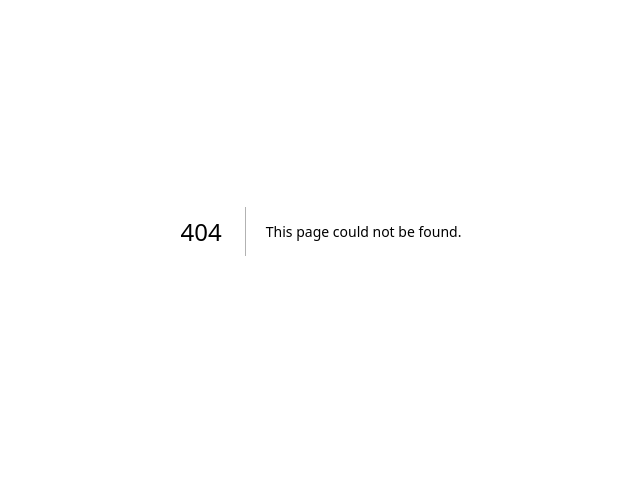
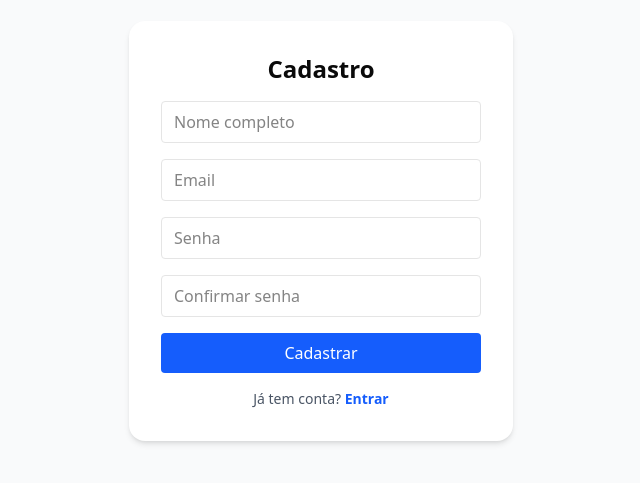
Before and after one commit to GadiegoN/lista-presenca, a Next.js app: page /register in a window 1280 px wide. Before the commit this address had no page. Shown: the part 169-652 px from the top of the page, without its empty margins (319-959 px from the left). Built offline with nearby package versions, Linux system fonts and the light colour scheme; no server answers.

Commit message:
feat: add login and register page

```diff
--- a/package.json
+++ b/package.json
@@ -8,16 +8,20 @@
     "start": "next start"
   },
   "dependencies": {
+    "@hookform/resolvers": "^5.2.2",
     "@radix-ui/react-slot": "^1.2.3",
     "class-variance-authority": "^0.7.1",
     "clsx": "^2.1.1",
     "firebase": "^12.4.0",
+    "framer-motion": "^12.23.24",
     "lucide-react": "^0.548.0",
     "next": "16.0.0",
     "react": "19.2.0",
     "react-dom": "19.2.0",
+    "react-hook-form": "^7.65.0",
     "tailwind-merge": "^3.3.1",
-    "tailwind-variants": "^3.1.1"
+    "tailwind-variants": "^3.1.1",
+    "zod": "^4.1.12"
   },
   "devDependencies": {
     "@tailwindcss/postcss": "^4",
--- /dev/null
+++ b/src/app/login/page.tsx
@@ -0,0 +1,86 @@
+"use client";
+
+import { useForm } from "react-hook-form";
+import { z } from "zod";
+import { zodResolver } from "@hookform/resolvers/zod";
+import { loginUser } from "@/lib/auth";
+import { useRouter } from "next/navigation";
+import { useState } from "react";
+
+const loginSchema = z.object({
+  email: z.email("Email inválido"),
+  password: z.string().min(6, "A senha precisa ter pelo menos 6 caracteres"),
+});
+
+type LoginData = z.infer<typeof loginSchema>;
+
+export default function LoginPage() {
+  const router = useRouter();
+  const [error, setError] = useState("");
+  const {
+    register,
+    handleSubmit,
+    formState: { errors, isSubmitting },
+  } = useForm<LoginData>({
+    resolver: zodResolver(loginSchema),
+  });
+
+  async function onSubmit(data: LoginData) {
+    try {
+      await loginUser(data.email, data.password);
+      router.push("/dashboard");
+    } catch (err) {
+      console.error(err);
+      setError("Credenciais inválidas");
+    }
+  }
+
+  return (
+    <div className="flex h-screen items-center justify-center bg-gray-50">
+      <form
+        onSubmit={handleSubmit(onSubmit)}
+        className="bg-white p-8 rounded-2xl shadow-md w-96 space-y-4"
+      >
+        <h1 className="text-2xl font-bold text-center">Login</h1>
+
+        <input
+          {...register("email")}
+          placeholder="Email"
+          className="w-full border rounded px-3 py-2"
+        />
+        {errors.email && (
+          <p className="text-red-500 text-sm">{errors.email.message}</p>
+        )}
+
+        <input
+          type="password"
+          {...register("password")}
+          placeholder="Senha"
+          className="w-full border rounded px-3 py-2"
+        />
+        {errors.password && (
+          <p className="text-red-500 text-sm">{errors.password.message}</p>
+        )}
+
+        {error && <p className="text-red-500 text-sm">{error}</p>}
+
+        <button
+          disabled={isSubmitting}
+          className="w-full bg-blue-600 text-white py-2 rounded hover:bg-blue-700"
+        >
+          {isSubmitting ? "Entrando..." : "Entrar"}
+        </button>
+
+        <p className="text-center text-sm text-gray-600">
+          Não tem conta?{" "}
+          <a
+            href="/register"
+            className="text-blue-600 font-semibold hover:underline"
+          >
+            Cadastre-se
+          </a>
+        </p>
+      </form>
+    </div>
+  );
+}
--- a/src/app/page.tsx
+++ b/src/app/page.tsx
@@ -1,65 +1,34 @@
-import Image from "next/image";
+"use client";
 
-export default function Home() {
+import { useRouter } from "next/navigation";
+
+export default function HomePage() {
+  const router = useRouter();
+
   return (
-    <div className="flex min-h-screen items-center justify-center bg-zinc-50 font-sans dark:bg-black">
-      <main className="flex min-h-screen w-full max-w-3xl flex-col items-center justify-between py-32 px-16 bg-white dark:bg-black sm:items-start">
-        <Image
-          className="dark:invert"
-          src="/next.svg"
-          alt="Next.js logo"
-          width={100}
-          height={20}
-          priority
-        />
-        <div className="flex flex-col items-center gap-6 text-center sm:items-start sm:text-left">
-          <h1 className="max-w-xs text-3xl font-semibold leading-10 tracking-tight text-black dark:text-zinc-50">
-            To get started, edit the page.tsx file.
-          </h1>
-          <p className="max-w-md text-lg leading-8 text-zinc-600 dark:text-zinc-400">
-            Looking for a starting point or more instructions? Head over to{" "}
-            <a
-              href="https://vercel.com/templates?framework=next.js&utm_source=create-next-app&utm_medium=appdir-template-tw&utm_campaign=create-next-app"
-              className="font-medium text-zinc-950 dark:text-zinc-50"
-            >
-              Templates
-            </a>{" "}
-            or the{" "}
-            <a
-              href="https://nextjs.org/learn?utm_source=create-next-app&utm_medium=appdir-template-tw&utm_campaign=create-next-app"
-              className="font-medium text-zinc-950 dark:text-zinc-50"
-            >
-              Learning
-            </a>{" "}
-            center.
-          </p>
+    <div className="flex h-screen items-center justify-center bg-gray-50">
+      <div className="text-center space-y-6">
+        <h1 className="text-4xl font-bold">📋 Lista de Presença</h1>
+        <p className="text-gray-600">
+          Gerencie presenças de forma simples e eficiente
+        </p>
+
+        <div className="flex justify-center gap-4 mt-6">
+          <button
+            onClick={() => router.push("/login")}
+            className="bg-blue-600 text-white px-6 py-2 rounded-lg hover:bg-blue-700 transition"
+          >
+            Entrar
+          </button>
+
+          <button
+            onClick={() => router.push("/register")}
+            className="border border-blue-600 text-blue-600 px-6 py-2 rounded-lg hover:bg-blue-50 transition"
+          >
+            Criar Conta
+          </button>
         </div>
-        <div className="flex flex-col gap-4 text-base font-medium sm:flex-row">
-          <a
-            className="flex h-12 w-full items-center justify-center gap-2 rounded-full bg-foreground px-5 text-background transition-colors hover:bg-[#383838] dark:hover:bg-[#ccc] md:w-[158px]"
-            href="https://vercel.com/new?utm_source=create-next-app&utm_medium=appdir-template-tw&utm_campaign=create-next-app"
-            target="_blank"
-            rel="noopener noreferrer"
-          >
-            <Image
-              className="dark:invert"
-              src="/vercel.svg"
-              alt="Vercel logomark"
-              width={16}
-              height={16}
-            />
-            Deploy Now
-          </a>
-          <a
-            className="flex h-12 w-full items-center justify-center rounded-full border border-solid border-black/8 px-5 transition-colors hover:border-transparent hover:bg-black/4 dark:border-white/[.145] dark:hover:bg-[#1a1a1a] md:w-[158px]"
-            href="https://nextjs.org/docs?utm_source=create-next-app&utm_medium=appdir-template-tw&utm_campaign=create-next-app"
-            target="_blank"
-            rel="noopener noreferrer"
-          >
-            Documentation
-          </a>
-        </div>
-      </main>
+      </div>
     </div>
   );
 }
--- /dev/null
+++ b/src/app/register/page.tsx
@@ -0,0 +1,123 @@
+"use client";
+
+import { useForm } from "react-hook-form";
+import { z } from "zod";
+import { zodResolver } from "@hookform/resolvers/zod";
+import { registerUser } from "@/lib/auth";
+import { useRouter } from "next/navigation";
+import { useState } from "react";
+
+const registerSchema = z
+  .object({
+    name: z.string().min(2, "Nome muito curto"),
+    email: z.string().email("Email inválido"),
+    password: z.string().min(6, "A senha deve ter pelo menos 6 caracteres"),
+    confirmPassword: z.string().min(6, "Confirme sua senha"),
+  })
+  .refine((data) => data.password === data.confirmPassword, {
+    message: "As senhas não coincidem",
+    path: ["confirmPassword"],
+  });
+
+type RegisterData = z.infer<typeof registerSchema>;
+
+export default function RegisterPage() {
+  const router = useRouter();
+  const [error, setError] = useState("");
+  const {
+    register,
+    handleSubmit,
+    formState: { errors, isSubmitting },
+  } = useForm<RegisterData>({
+    resolver: zodResolver(registerSchema),
+  });
+
+  async function onSubmit(data: RegisterData) {
+    try {
+      await registerUser(data.name, data.email, data.password);
+      router.push("/dashboard");
+    } catch (err) {
+      console.error(err);
+      setError("Erro ao criar conta. Tente novamente.");
+    }
+  }
+
+  return (
+    <div className="flex h-screen items-center justify-center bg-gray-50">
+      <form
+        onSubmit={handleSubmit(onSubmit)}
+        className="bg-white p-8 rounded-2xl shadow-md w-96 space-y-4"
+      >
+        <h1 className="text-2xl font-bold text-center">Cadastro</h1>
+
+        <div>
+          <input
+            {...register("name")}
+            placeholder="Nome completo"
+            className="w-full border rounded px-3 py-2"
+          />
+          {errors.name && (
+            <p className="text-red-500 text-sm">{errors.name.message}</p>
+          )}
+        </div>
+
+        <div>
+          <input
+            {...register("email")}
+            type="email"
+            placeholder="Email"
+            className="w-full border rounded px-3 py-2"
+          />
+          {errors.email && (
+            <p className="text-red-500 text-sm">{errors.email.message}</p>
+          )}
+        </div>
+
+        <div>
+          <input
+            {...register("password")}
+            type="password"
+            placeholder="Senha"
+            className="w-full border rounded px-3 py-2"
+          />
+          {errors.password && (
+            <p className="text-red-500 text-sm">{errors.password.message}</p>
+          )}
+        </div>
+
+        <div>
+          <input
+            {...register("confirmPassword")}
+            type="password"
+            placeholder="Confirmar senha"
+            className="w-full border rounded px-3 py-2"
+          />
+          {errors.confirmPassword && (
+            <p className="text-red-500 text-sm">
+              {errors.confirmPassword.message}
+            </p>
+          )}
+        </div>
+
+        {error && <p className="text-red-500 text-sm">{error}</p>}
+
+        <button
+          disabled={isSubmitting}
+          className="w-full bg-blue-600 text-white py-2 rounded hover:bg-blue-700"
+        >
+          {isSubmitting ? "Criando..." : "Cadastrar"}
+        </button>
+
+        <p className="text-center text-sm text-gray-600">
+          Já tem conta?{" "}
+          <a
+            href="/login"
+            className="text-blue-600 font-semibold hover:underline"
+          >
+            Entrar
+          </a>
+        </p>
+      </form>
+    </div>
+  );
+}
--- /dev/null
+++ b/src/lib/auth.ts
@@ -0,0 +1,34 @@
+import { auth } from "./firebase";
+import {
+  createUserWithEmailAndPassword,
+  signInWithEmailAndPassword,
+  signOut,
+  updateProfile,
+} from "firebase/auth";
+
+export async function registerUser(
+  name: string,
+  email: string,
+  password: string
+) {
+  const userCredential = await createUserWithEmailAndPassword(
+    auth,
+    email,
+    password
+  );
+  await updateProfile(userCredential.user, { displayName: name });
+  return userCredential.user;
+}
+
+export async function loginUser(email: string, password: string) {
+  const userCredential = await signInWithEmailAndPassword(
+    auth,
+    email,
+    password
+  );
+  return userCredential.user;
+}
+
+export async function logoutUser() {
+  await signOut(auth);
+}
--- /dev/null
+++ b/src/lib/firebase.ts
@@ -0,0 +1,18 @@
+import { initializeApp, getApps } from "firebase/app";
+import { getAuth } from "firebase/auth";
+import { getFirestore } from "firebase/firestore";
+
+const firebaseConfig = {
+  apiKey: process.env.NEXT_PUBLIC_FIREBASE_API_KEY!,
+  authDomain: process.env.NEXT_PUBLIC_FIREBASE_AUTH_DOMAIN!,
+  projectId: process.env.NEXT_PUBLIC_FIREBASE_PROJECT_ID!,
+  storageBucket: process.env.NEXT_PUBLIC_FIREBASE_STORAGE_BUCKET!,
+  messagingSenderId: process.env.NEXT_PUBLIC_FIREBASE_MESSAGING_SENDER_ID!,
+  appId: process.env.NEXT_PUBLIC_FIREBASE_APP_ID!,
+};
+
+const app = !getApps().length ? initializeApp(firebaseConfig) : getApps()[0];
+
+export const auth = getAuth(app);
+export const db = getFirestore(app);
+export default app;
```
Also changed, not shown: tsconfig.json (+14 -4 lines), 1 other file (tests, documents, lock files or other folders).
